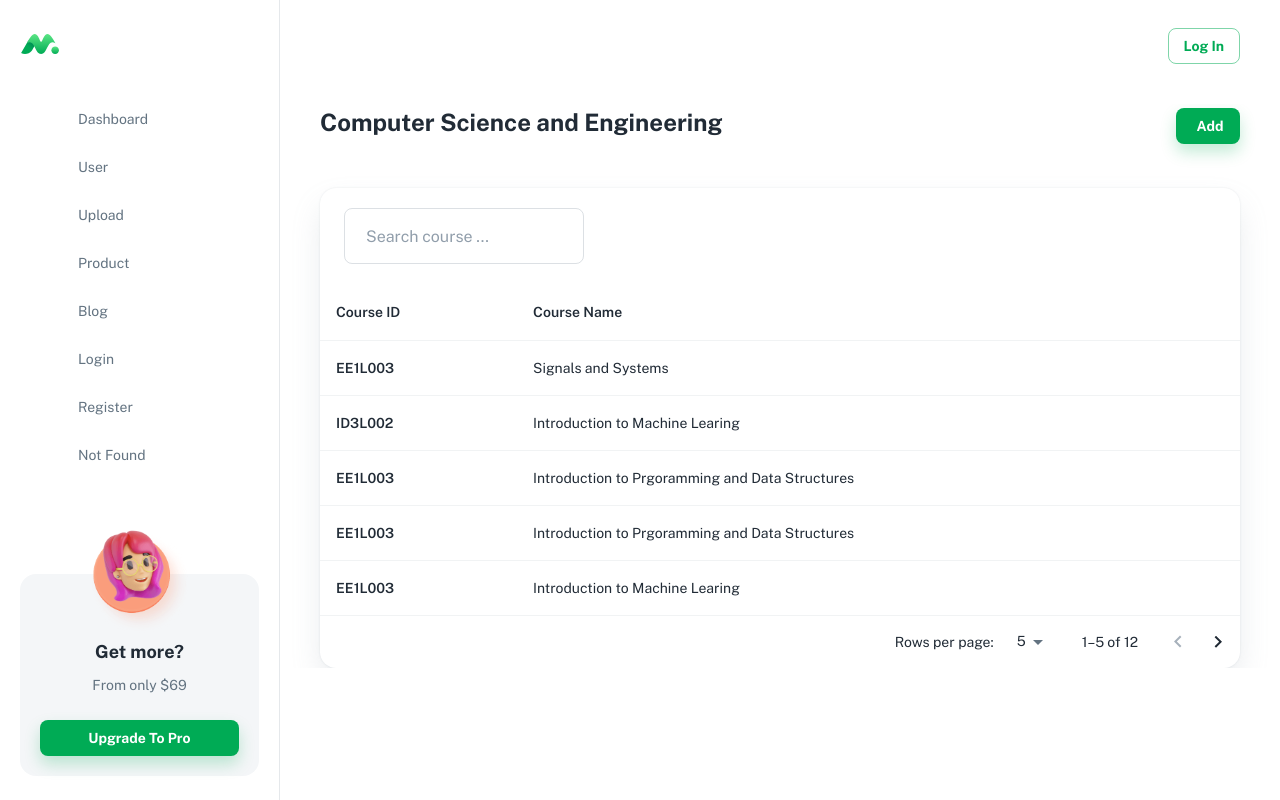
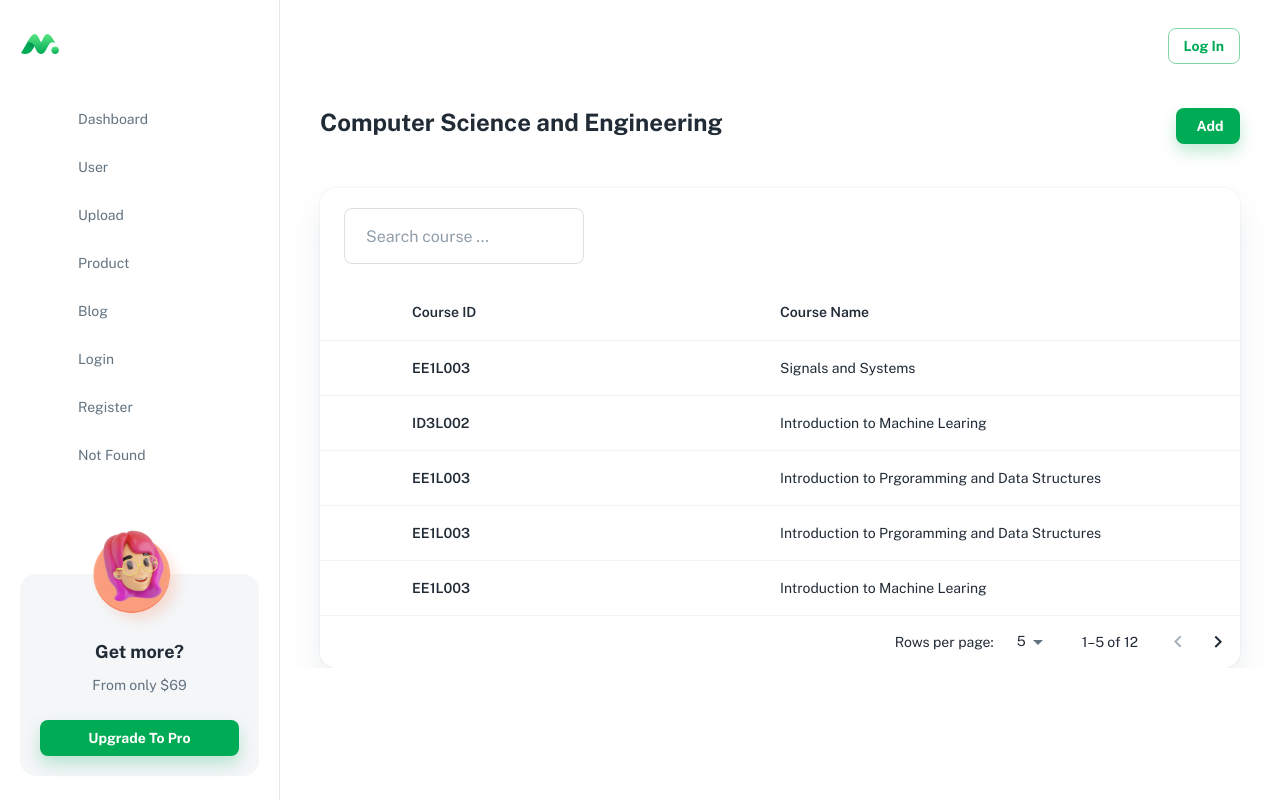
Before and after one commit to shrirangpdeshmukh/ARP_React, a React (Create React App) app: page /branch in a window 1280 px wide. Built offline with nearby package versions, Linux system fonts and the light colour scheme; a web font is replaced by a local one.

Commit message:
Added Widths

```diff
--- a/src/pages/BranchPage.js
+++ b/src/pages/BranchPage.js
@@ -57,8 +57,8 @@ const SearchStyle = styled(OutlinedInput)(({ theme }) => ({
 // ----------------------------------------------------------------------
 
 const TABLE_HEAD = [
-  { id: 'courseId', label: 'Course ID' },
-  { id: 'courseName', label: 'Course Name' }
+  { id: 'courseId', label: 'Course ID', width: '40%' },
+  { id: 'courseName', label: 'Course Name', width: '60%' }
 ];
 
 // ----------------------------------------------------------------------
@@ -149,7 +149,13 @@ export default function BranchPage({
                 <TableHead>
                   <TableRow>
                     {TABLE_HEAD.map((headCell) => (
-                      <TableCell key={headCell.id} align="left">
+                      <TableCell
+                        key={headCell.id}
+                        align="left"
+                        width={headCell.width}
+                        style={{ paddingLeft: '10%', paddingRight: '10%' }}
+                        sx={{ padding: 'normal' }}
+                      >
                         {headCell.label}
                       </TableCell>
                     ))}
@@ -162,14 +168,23 @@ export default function BranchPage({
                       const { id, courseName, courseId } = row;
                       return (
                         <TableRow hover key={id} tabIndex={-1} role="checkbox">
-                          <TableCell component="th" scope="row" padding="normal">
-                            <Stack direction="row" alignItems="center" spacing={2}>
-                              <Typography variant="subtitle2" noWrap>
-                                {courseId}
-                              </Typography>
-                            </Stack>
+                          <TableCell
+                            component="th"
+                            scope="row"
+                            style={{ paddingLeft: '10%', paddingRight: '10%' }}
+                            sx={{ padding: 'normal' }}
+                          >
+                            <Typography variant="subtitle2" noWrap>
+                              {courseId}
+                            </Typography>
                           </TableCell>
-                          <TableCell align="left">{courseName}</TableCell>
+                          <TableCell
+                            align="left"
+                            style={{ paddingLeft: '10%', paddingRight: '10%' }}
+                            sx={{ padding: 'normal' }}
+                          >
+                            {courseName}
+                          </TableCell>
                         </TableRow>
                       );
                     })}
```
